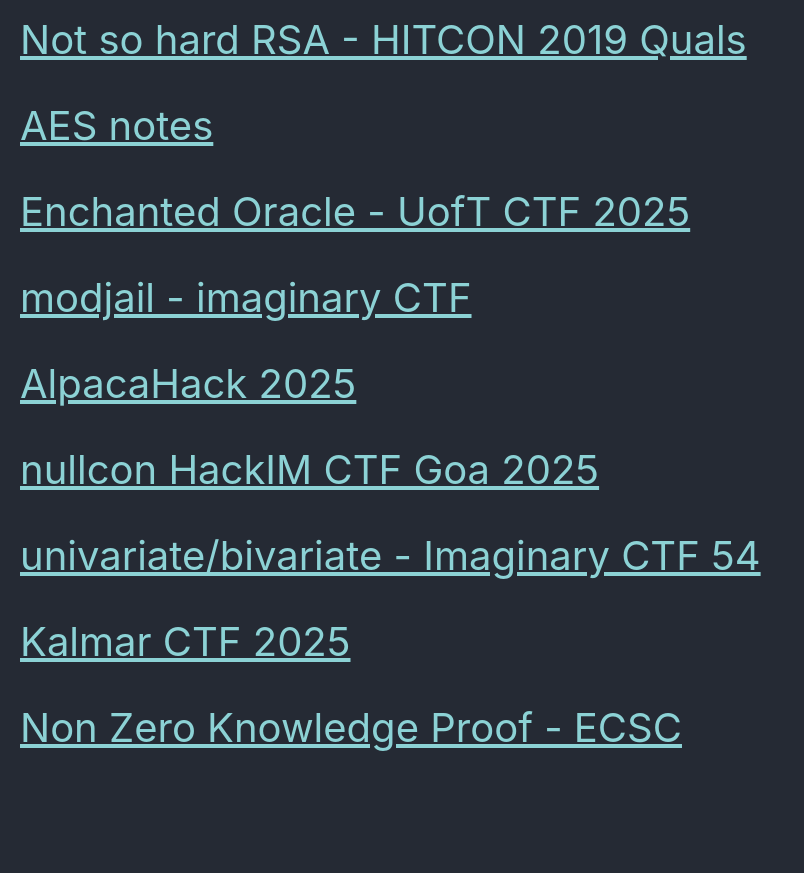
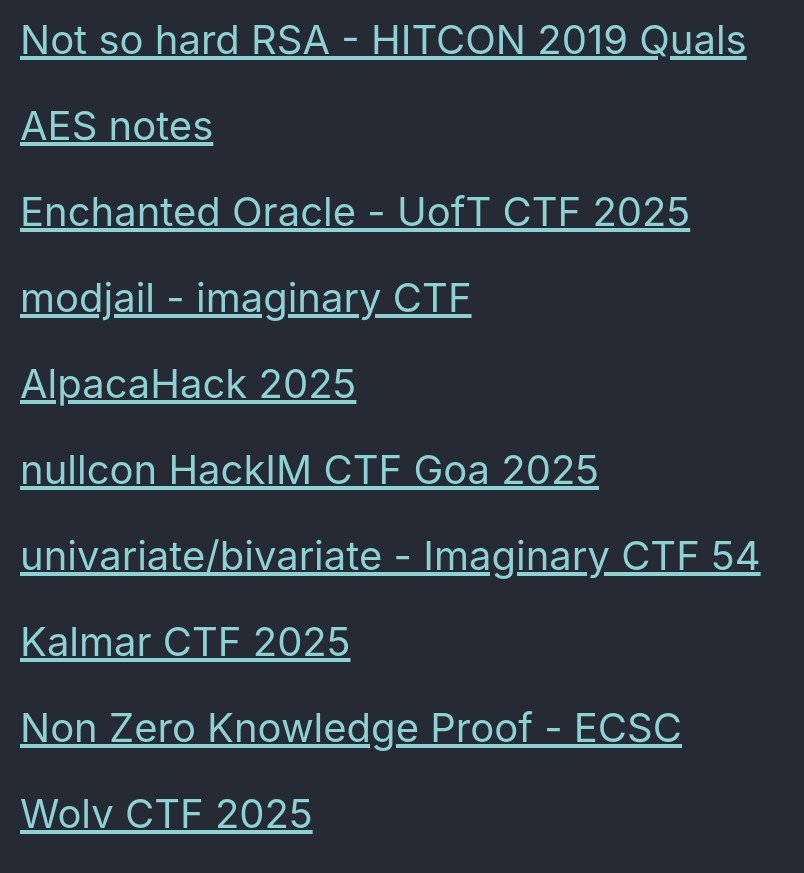
Before and after one commit to Connor-McCartney/Connor-McCartney.github.io, a Jekyll site: the page built from _pages/cryptography/other/other.md, in a window 1280 px wide and 900 px high, scrolled down 3462 px. Shown: the top 873 px of the window, without its empty margins (0-804 px from the left). Built offline with Jekyll 4.4.1, drawn with Linux system fonts in a browser that asks for light colours; cached includes are drawn as plain includes; before the commit the page ends 4276 px from its top, so only the background shows below that.

Commit message:
Update other.md

```diff
--- a/_pages/cryptography/other/other.md
+++ b/_pages/cryptography/other/other.md
@@ -144,3 +144,6 @@ title: Other
 
 
 <span style="font-size:2em;">   [Non Zero Knowledge Proof - ECSC](/cryptography/other/NonZeroKnowledgeProof-ECSC) </span> <br>
+
+
+<span style="font-size:2em;">   [Wolv CTF 2025](/cryptography/other/WolvCTF2025) </span> <br>
```
